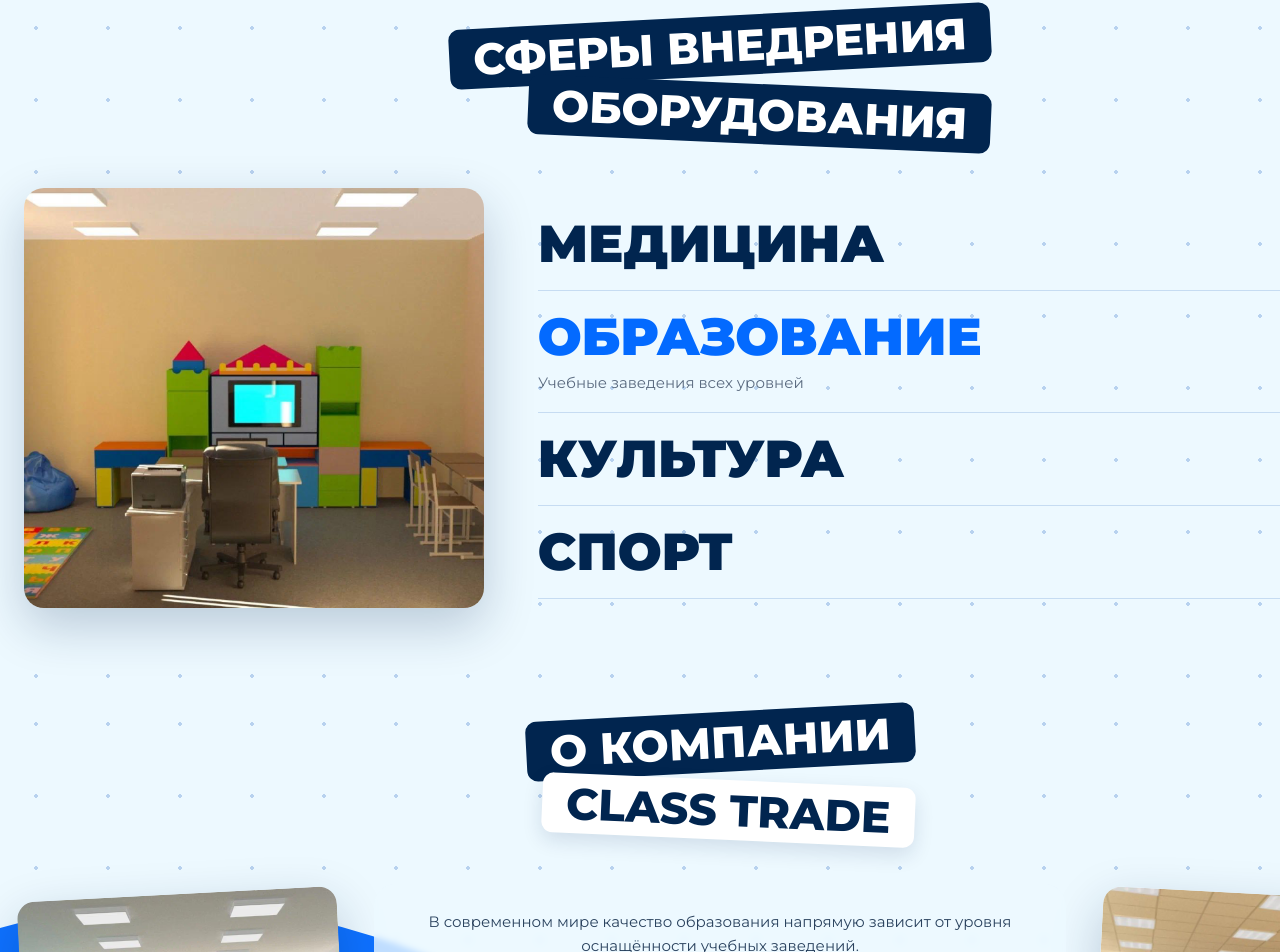
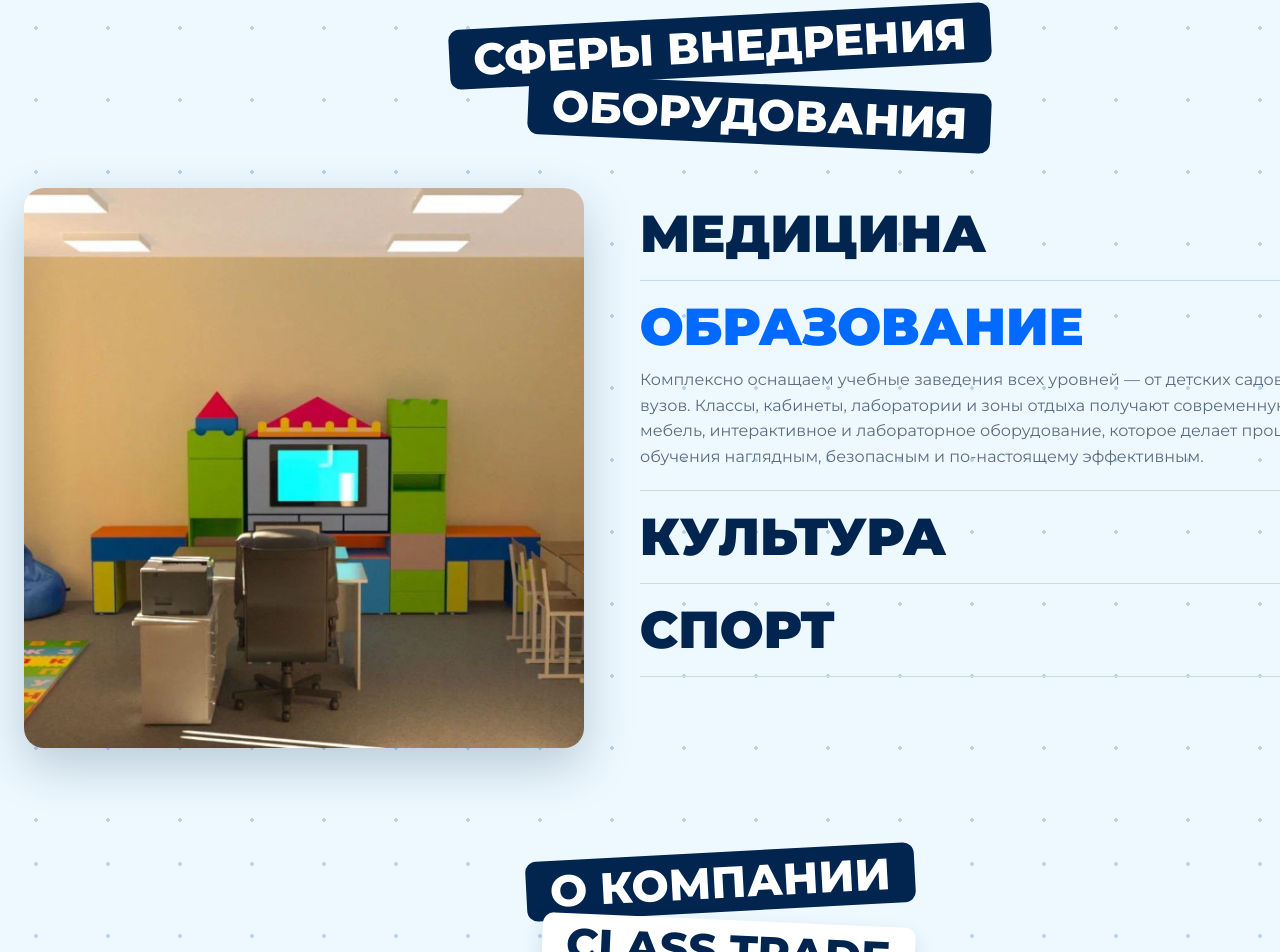
Before and after one commit to dkaratsapov-web/classtrade, a React (Vite) app: page / in a window 1280 px wide. Shown: the part 3388-4340 px from the top of the page. Built offline with nearby package versions, Linux system fonts and the light colour scheme.

Commit message:
Сферы внедрения: крупнее фото (420→560px) + полноценные развёрнутые описания в раскрытых пунктах

```diff
--- a/src/components/Spheres.jsx
+++ b/src/components/Spheres.jsx
@@ -2,10 +2,26 @@ import { useState } from 'react'
 import { Sticker } from './common.jsx'
 
 const SPHERES = [
-  { name: 'МЕДИЦИНА', desc: 'Медицинские учебные заведения и исследовательские центры', img: 'assets/room-office.png' },
-  { name: 'ОБРАЗОВАНИЕ', desc: 'Учебные заведения всех уровней', img: 'assets/room-map.png' },
-  { name: 'КУЛЬТУРА', desc: 'Культурные учреждения и учебные заведения искусств', img: 'assets/room-tv.png' },
-  { name: 'СПОРТ', desc: 'Спортивные институты и заведения с физкультурными направлениями', img: 'assets/room-sport.png' },
+  {
+    name: 'МЕДИЦИНА',
+    desc: 'Оснащаем медицинские учебные заведения, симуляционные центры и исследовательские лаборатории. Поставляем диагностическое и учебное оборудование, мебель для кабинетов и лабораторий, а также расходные материалы — всё необходимое для подготовки квалифицированных специалистов и проведения научных исследований.',
+    img: 'assets/room-office.png',
+  },
+  {
+    name: 'ОБРАЗОВАНИЕ',
+    desc: 'Комплексно оснащаем учебные заведения всех уровней — от детских садов до вузов. Классы, кабинеты, лаборатории и зоны отдыха получают современную мебель, интерактивное и лабораторное оборудование, которое делает процесс обучения наглядным, безопасным и по-настоящему эффективным.',
+    img: 'assets/room-map.png',
+  },
+  {
+    name: 'КУЛЬТУРА',
+    desc: 'Оборудуем учреждения культуры и учебные заведения искусств: музыкальные и художественные школы, театры, музеи и концертные залы. Поставляем сценическое, аудио-визуальное и выставочное оборудование, специализированную мебель и инвентарь для творческих направлений.',
+    img: 'assets/room-tv.png',
+  },
+  {
+    name: 'СПОРТ',
+    desc: 'Оснащаем спортивные институты, школы и заведения с физкультурными направлениями. Поставляем спортивный инвентарь, тренажёры, покрытия и оборудование для залов и площадок — всё для безопасных тренировок и полноценного учебно-тренировочного процесса.',
+    img: 'assets/room-sport.png',
+  },
 ]
 
 export default function Spheres() {
--- a/src/index.css
+++ b/src/index.css
@@ -851,15 +851,15 @@ body {
 /* ===================== СФЕРЫ ВНЕДРЕНИЯ (аккордеон) ===================== */
 .spheres {
   display: grid;
-  grid-template-columns: 460px 1fr;
-  gap: 54px;
-  align-items: center;
+  grid-template-columns: 560px 1fr;
+  gap: 56px;
+  align-items: stretch;
 }
 .spheres__photo {
   border-radius: 20px;
   overflow: hidden;
   box-shadow: var(--shadow-photo);
-  height: 420px;
+  height: 560px;
 }
 .spheres__photo img {
   width: 100%;
@@ -882,9 +882,11 @@ body {
   line-height: 1;
 }
 .sphere-item__desc {
-  margin-top: 10px;
-  font-size: 15px;
+  margin-top: 14px;
+  font-size: 16px;
+  line-height: 1.6;
   color: var(--muted);
+  max-width: 680px;
 }
 
 /* ===================== О КОМПАНИИ ===================== */
```
